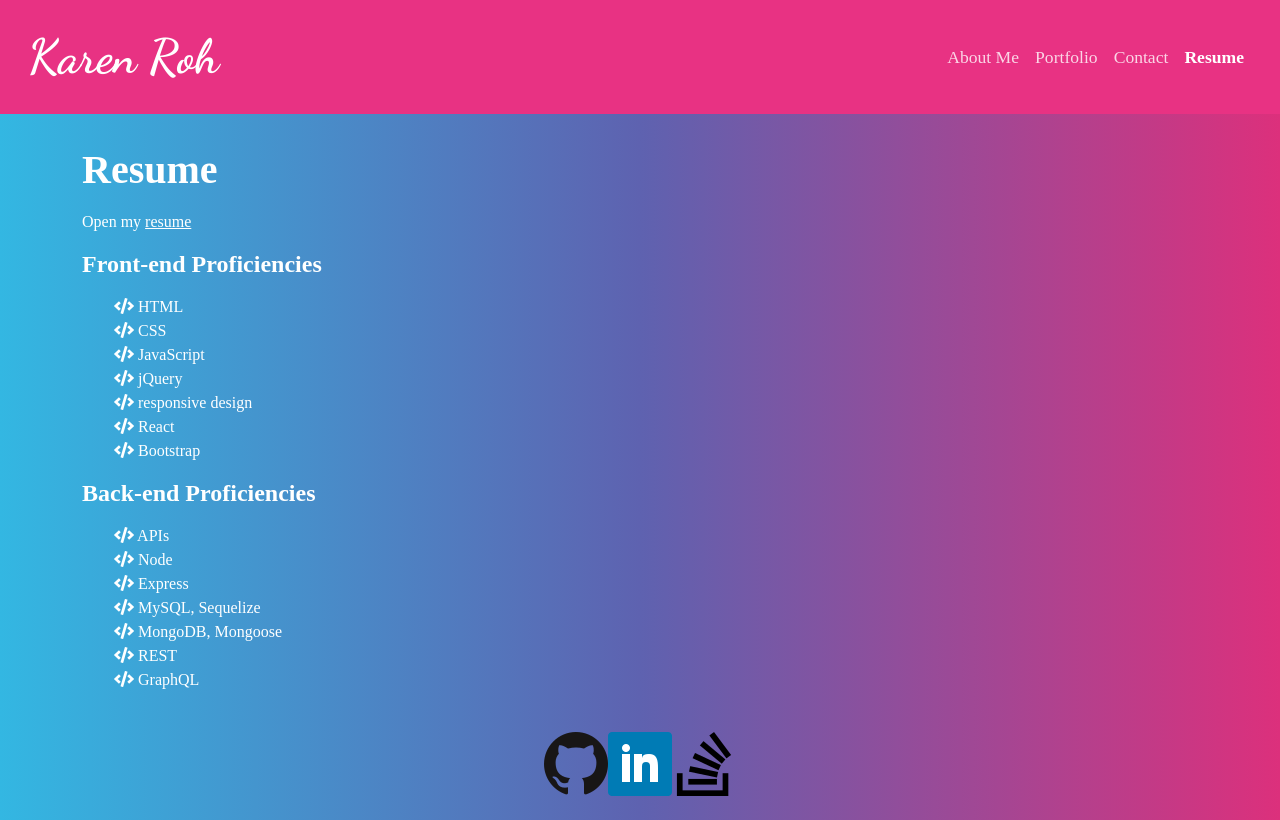
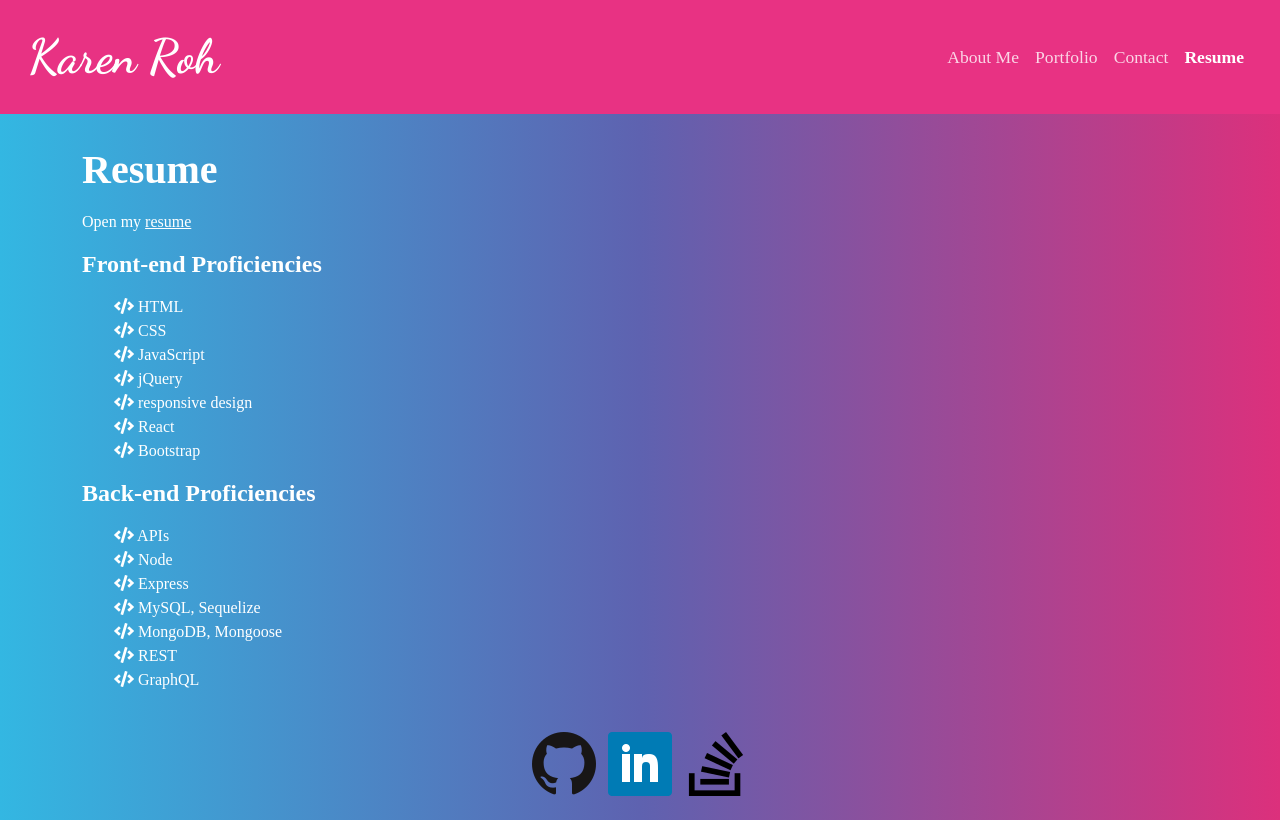
Before and after one commit to kroh1031/week-20-react-portfolio, a React (Create React App) app: page /resume in a window 1280 px wide. Built offline with nearby package versions, Linux system fonts and the light colour scheme.

Commit message:
evenly spaced icons in footer

```diff
--- a/src/components/Footer.js
+++ b/src/components/Footer.js
@@ -8,14 +8,14 @@ const Footer = () => {
       <footer className="mt-3 mb-2">
         {/* First Icon */}
 
-        <a href="https://github.com/kroh1031" target="_blank">
+        <a href="https://github.com/kroh1031" class="icon" target="_blank">
           <img src={gitHubIcon} alt="GitHub Logo" />
         </a>
 
         {/* Second Icon */}
 
         <a
-          href="https://www.linkedin.com/in/karen-roh-a43791205/"
+          href="https://www.linkedin.com/in/karen-roh-a43791205/" class="icon"
           target="_blank"
         >
           <img src={linkedInIcon} alt="GitHub Logo" />
--- a/src/styles/All.css
+++ b/src/styles/All.css
@@ -10,3 +10,7 @@ footer {
   text-align: center;
   padding: 0.5em;
 }
+
+.icon {
+  margin-right: 12px;
+}
```
